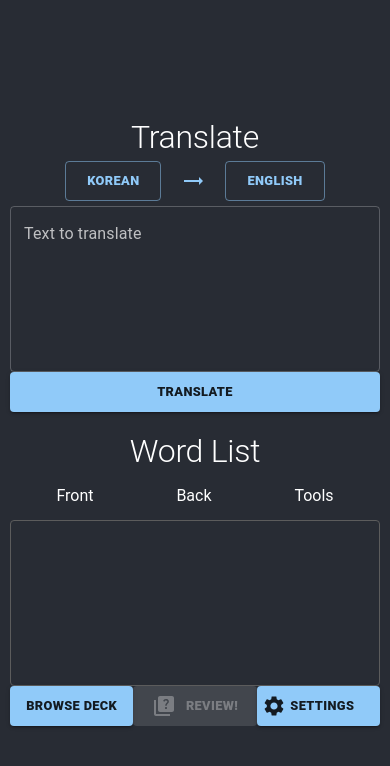
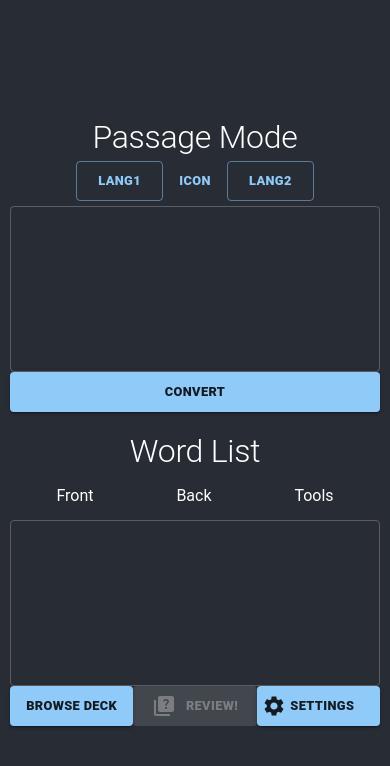
Before and after one commit to ElderlyC/Raven-Cards, a React (Create React App) app: page / in a window 390 px wide. Shown: the top 766 px of the page. Built offline with nearby package versions, Linux system fonts and the light colour scheme.

Commit message:
passage processing feature

```diff
--- a/src/App.tsx
+++ b/src/App.tsx
@@ -14,6 +14,7 @@ import ImportExport from "./Components/ImportExport/ImportExport";
 import Settings from "./Components/Settings/Settings";
 import { koReg, jaReg } from "./utilities";
 import ActionButtons from "./Components/ActionButtons/ActionButtons";
+import PassageForm from "./Components/Passage/PassageForm";
 
 const darkTheme = createTheme({
   palette: {
@@ -104,6 +105,7 @@ function App() {
           params: { word: searchWord, to: updatedToLang },
         }
       );
+      //console.log(response);
       if (isJapanese) {
         const firstItem = response.data.object.items[0];
 
@@ -179,13 +181,14 @@ function App() {
         <header className="App-header">
           {view === "home" ? (
             <div className="home">
-              <TranslationForm
+              {/* <TranslationForm
                 onTranslation={handleAddToWordlist}
                 smallScreen={smallScreen}
                 displayLang={storedOptions.language}
                 initialWords={initialWords}
                 onTextChange={(text) => setInitWords(text)}
-              />
+              /> */}
+              <PassageForm />
 
               <div className="wordlist-container">
                 <Wordlist
--- /dev/null
+++ b/src/Components/Passage/PassageForm.module.css
@@ -0,0 +1,50 @@
+.container {
+  margin: 20px;
+  flex: 1;
+  max-width: 600px;
+}
+
+.langs {
+  margin: 10px;
+}
+
+.textfield textarea {
+  font-size: 2rem;
+  line-height: 3rem;
+}
+
+.scroll {
+  ::-webkit-scrollbar {
+    width: 6px;
+  }
+  ::-webkit-scrollbar-thumb {
+    background-color: #4c4c4c;
+  }
+  ::-webkit-scrollbar-track {
+    background-color: #1c1c1c;
+  }
+}
+
+@media (max-width: 740px) {
+  .container {
+    margin: 10px;
+  }
+  .container h2 {
+    font-size: 2rem;
+  }
+  .container h5 {
+    font-size: 1rem;
+  }
+  .container textarea {
+    font-size: 1rem;
+    line-height: 1.2rem;
+  }
+  .container button {
+    font-size: 0.8rem;
+    font-weight: 800;
+    height: 40px;
+  }
+  .langs {
+    margin: 5px;
+  }
+}
--- /dev/null
+++ b/src/Components/Passage/PassageForm.tsx
@@ -0,0 +1,72 @@
+import { Typography, Button, Box, TextField } from "@mui/material";
+import classes from "./PassageForm.module.css";
+
+const PassageForm = () => {
+  return (
+    <div className={classes.container}>
+      <Typography variant="h2">{"Passage Mode"}</Typography>
+      <Box className={classes.langs}>
+        <Typography variant="h5" fontWeight={"bold"}>
+          <Button
+            size="large"
+            variant="outlined"
+            //onClick={() => handleShuffle(0)}
+          >
+            {"lang1"}
+          </Button>
+          <Button
+            //onClick={handleSwap}
+            size="large"
+            // onMouseEnter={() => setChangeIcon(true)}
+            // onMouseLeave={() => setChangeIcon(false)}
+          >
+            {"icon"}
+          </Button>
+          <Button
+            //onClick={() => handleShuffle(1)}
+            size="large"
+            variant="outlined"
+          >
+            {"lang2"}
+          </Button>
+        </Typography>
+      </Box>
+
+      <form
+      //onSubmit={handleSubmit}
+      >
+        <Box className={classes.scroll}>
+          <TextField
+            fullWidth
+            //autoFocus={!smallScreen}
+            //label={inputLabel}
+            // placeholder={placeholder}
+            variant="outlined"
+            color="primary"
+            multiline
+            //value={text}
+            rows={7}
+            // onChange={handleTextChange}
+            // onPaste={handlePaste}
+            className={classes.textfield}
+          />
+        </Box>
+        <Button
+          variant="contained"
+          color="primary"
+          type="submit"
+          size="large"
+          //   disabled={loading}
+          sx={{
+            width: "100%",
+            fontWeight: "bold",
+          }}
+        >
+          {"Convert"}
+        </Button>
+      </form>
+    </div>
+  );
+};
+
+export default PassageForm;
```
Also changed, not shown: src/Planning/Plan.txt.
